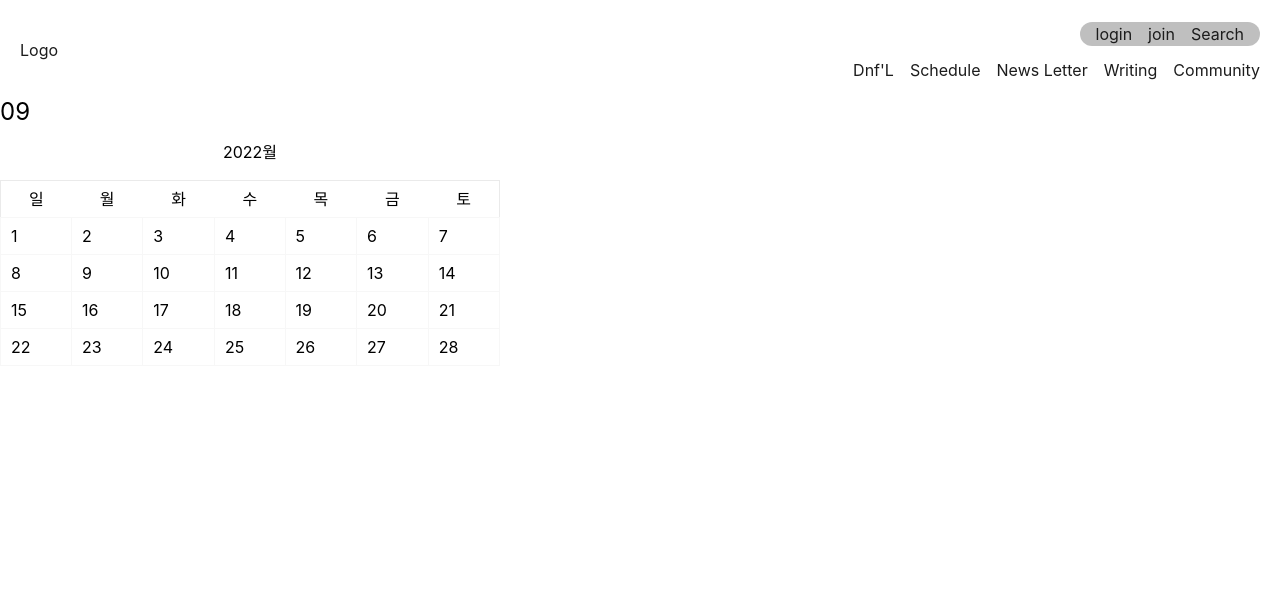
After one commit to totoruo9/Dnfl, a Node server app: page /board/calender in a window 1280 px wide. The commit adds this page. Shown: the top 606 px of the page. Run offline with Node 20, Linux system fonts and the light colour scheme; style sheets or scripts are compiled from the project's sources; some libraries are stand-ins or nearby versions.

Commit message:
[ 캘린더 생성 -1 ]

```diff
--- /dev/null
+++ b/src/client/js/calender.js
@@ -0,0 +1,59 @@
+const calenderList = document.querySelector(".calender-list");
+const month = calenderList.querySelector("caption");
+const tbody = calenderList.querySelector("tbody");
+
+const dayList = ["일", "월", "화", "수", "목", "금", "토"];
+
+const today = new Date();
+
+const current = {
+    year: today.getFullYear(),
+    month: today.getMonth(),
+    day: today.getDay(),
+    date: today.getDate()
+}
+
+const start = new Date(current.year, current.month, 1);
+
+let startDay = 1-start.getDay();
+
+let weekList = [];
+let dateList = [];
+
+for(let i=startDay; i<= 31; i++){
+    const monthCalender = new Date(current.year, current.month, i);
+    const monthDate = monthCalender.getDate();
+
+    if(current.month !== monthCalender.getMonth()){
+        continue;
+    }
+
+    if(dateList.length < 6){
+        dateList.push(monthDate);
+    } else {
+        dateList.push(monthDate);
+        weekList.push(dateList);
+        dateList = [];
+    }
+}
+
+if(weekList.length < 6){
+    const len = dateList.length;
+
+}
+
+
+weekList.forEach(item => {
+    const tr = document.createElement("tr");
+    item.forEach(date => {
+        const td = document.createElement("td");
+        td.innerText = date;
+        tr.appendChild(td);
+    });
+    tbody.appendChild(tr);
+})
+
+
+
+
+month.innerText = `${current.year+1}월`;
--- /dev/null
+++ b/src/client/scss/components/calender.scss
@@ -0,0 +1,32 @@
+
+.calender__wrap {
+    width: 500px;
+    position:relative;
+    left:0;
+    right:0;
+    .today{
+        font-size: 24px;
+    }
+    .calender-list{
+        width:100%;
+        border:1px solid #eaeaea;
+        caption {
+            padding: 20px 0;
+        }
+        thead{
+            border-bottom: 1px solid #f7f7f7;
+            th{
+                padding: 10px 0;
+            }
+        }
+        tbody{
+            tr{
+                td{
+                    border: 1px solid #f7f7f7;
+                    padding: 10px;
+                    box-sizing: border-box;
+                }
+            }
+        }
+    }
+}
--- a/src/client/scss/styles.scss
+++ b/src/client/scss/styles.scss
@@ -4,6 +4,7 @@
 
 // Components
 @import "./components/header.scss";
+@import "./components/calender.scss";
 
 // Screens
 @import "./screens/home.scss";
--- a/src/controllers/boardController.js
+++ b/src/controllers/boardController.js
@@ -1,3 +1,4 @@
+import { render } from "pug";
 import Board from "../models/Board";
 
 export const home = (req, res) => {
@@ -39,3 +40,7 @@ export const writing = async(req, res) => {
         res.redirect("/board/list");
     }
 }
+
+export const studyCalender = (req, res) => {
+    res.render("boards/calender", {pageTitle:"Calender"});
+}
--- a/src/init.js
+++ b/src/init.js
@@ -4,7 +4,7 @@ import "./models/User"
 import "./models/Board"
 import app from "./server";
 
-const PORT = 4000;
+const PORT = 4500;
 
 const handleListen = () => {
     console.log(`✅ Start server http://localhost:${PORT}`);
--- a/src/routers/boardRouter.js
+++ b/src/routers/boardRouter.js
@@ -1,5 +1,5 @@
 import express from 'express';
-import { boardList, writing } from '../controllers/boardController';
+import { boardList, studyCalender, writing } from '../controllers/boardController';
 import { thumbUploader } from '../middleware';
 
 const boardRouter = express.Router();
@@ -8,5 +8,6 @@ boardRouter.route("/write").get(writing).post(thumbUploader.fields([
     {name: "thumb", maxCount:1}
 ]),writing);
 boardRouter.get("/list", boardList);
+boardRouter.get("/calender", studyCalender);
 
 export default boardRouter;
--- /dev/null
+++ b/src/views/boards/calender.pug
@@ -0,0 +1,21 @@
+extends ../templates/layout
+
+block content
+    section.calender__wrap
+        h4.today 09
+        table.calender-list
+            caption 08월
+            thead
+                tr
+                    th 일
+                    th 월
+                    th 화
+                    th 수
+                    th 목
+                    th 금
+                    th 토
+            tbody
+
+
+block scripts
+    script(src="/static/js/calender.js")
--- a/src/views/partials/header.pug
+++ b/src/views/partials/header.pug
@@ -14,7 +14,7 @@ nav
                 li
                     a(href="/") Dnf'L
                 li
-                    a(href="/") Schedule
+                    a(href="/board/calender") Schedule
                 li
                     a(href="/") News Letter
                 li
--- a/webpack.config.js
+++ b/webpack.config.js
@@ -8,7 +8,8 @@ module.exports = {
         filename:"css/styles.css",
     })],
     entry:  {
-        main: BASE_JS+"main.js"
+        main: BASE_JS+"main.js",
+        calender: BASE_JS+"calender.js"
     },
     mode: "development",
     watch: true,
```
